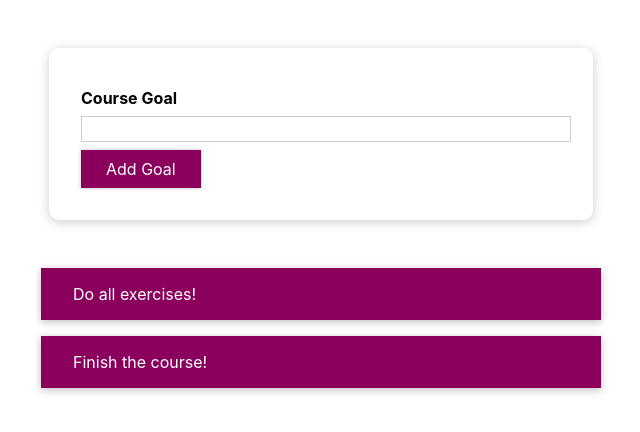
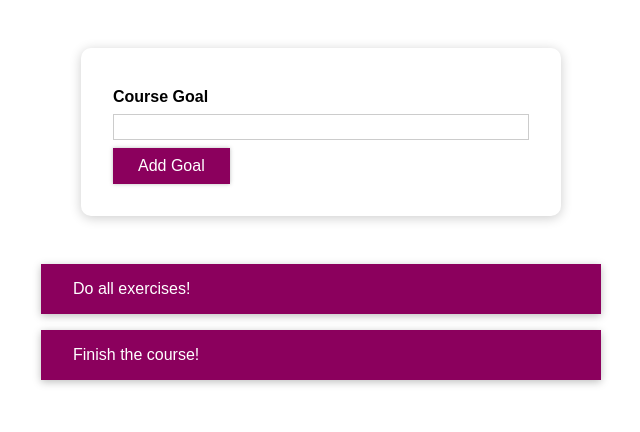
Before and after one commit to FrancaTM/styling-react-components-sample, a React (Create React App) app: page / in a window 1280 px wide. Shown: the top 432 px of the page, without its empty margins (319-959 px from the left). Built offline with nearby package versions, Linux system fonts and the light colour scheme.

Commit message:
fix border issue minor changes

```diff
--- a/src/index.css
+++ b/src/index.css
@@ -1,13 +1,11 @@
+* {
+  box-sizing: border-box;
+}
+
+html {
+  font-family: sans-serif;
+}
+
 body {
   margin: 0;
-  font-family: -apple-system, BlinkMacSystemFont, 'Segoe UI', 'Roboto', 'Oxygen',
-    'Ubuntu', 'Cantarell', 'Fira Sans', 'Droid Sans', 'Helvetica Neue',
-    sans-serif;
-  -webkit-font-smoothing: antialiased;
-  -moz-osx-font-smoothing: grayscale;
 }
-
-code {
-  font-family: source-code-pro, Menlo, Monaco, Consolas, 'Courier New',
-    monospace;
-}
```
Also changed, not shown: src/index.js (+6 -6 lines).
